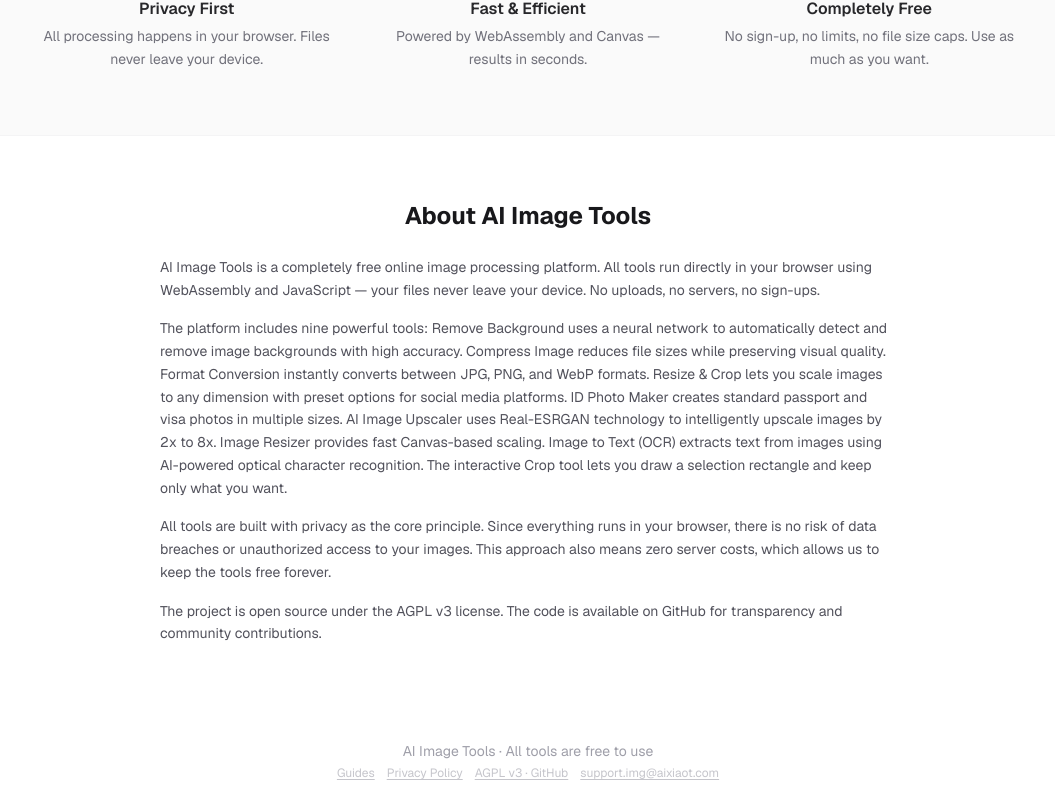
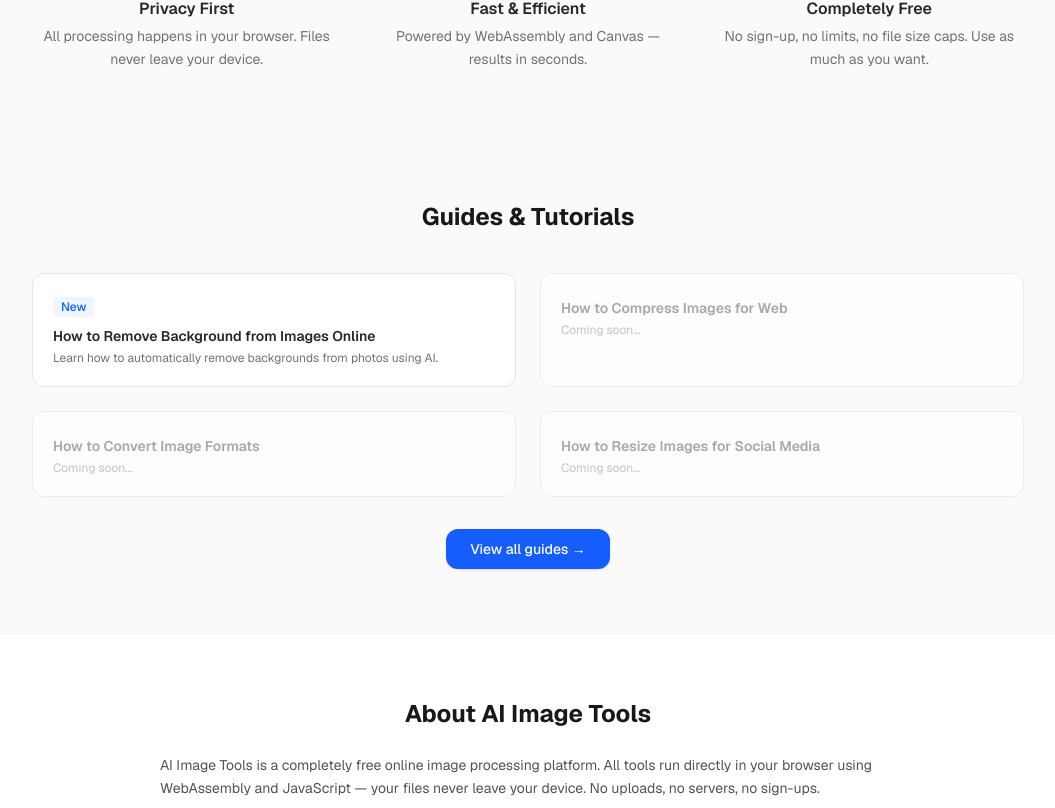
Before and after one commit to haizeigh/ai-image-tools, a Next.js app: page / in a window 1280 px wide. Shown: the part 1492-2300 px from the top of the page, without its empty margins (112-1167 px from the left). Built offline with nearby package versions, Linux system fonts and the light colour scheme.

Commit message:
Add Guides section to homepage with blog preview cards

```diff
--- a/src/app/page.tsx
+++ b/src/app/page.tsx
@@ -161,6 +161,39 @@
         </div>
       </section>
 
+      {/* Blog / Guides section */}
+      <section className="bg-zinc-50 dark:bg-zinc-900 border-y border-zinc-100 dark:border-zinc-800">
+        <div className="max-w-5xl mx-auto px-4 py-16">
+          <h2 className="text-2xl font-bold text-zinc-900 dark:text-zinc-100 mb-10 text-center">
+            Guides & Tutorials
+          </h2>
+          <div className="grid sm:grid-cols-2 gap-6">
+            <Link href="/blog/remove-background" className="block p-5 rounded-xl bg-white dark:bg-zinc-800 border border-zinc-200 dark:border-zinc-700 hover:border-blue-300 dark:hover:border-blue-600 hover:shadow-md transition-all">
+              <span className="text-xs font-medium text-blue-600 bg-blue-50 dark:bg-blue-900/30 px-2 py-0.5 rounded">New</span>
+              <h3 className="font-semibold text-zinc-800 dark:text-zinc-200 mt-2 mb-1 text-sm">How to Remove Background from Images Online</h3>
+              <p className="text-xs text-zinc-500">Learn how to automatically remove backgrounds from photos using AI.</p>
+            </Link>
+            <Link href="/blog/compress-image" className="block p-5 rounded-xl bg-white dark:bg-zinc-800 border border-zinc-200 dark:border-zinc-700 hover:border-blue-300 dark:hover:border-blue-600 hover:shadow-md transition-all opacity-60 pointer-events-none">
+              <h3 className="font-semibold text-zinc-500 mt-1 mb-1 text-sm">How to Compress Images for Web</h3>
+              <p className="text-xs text-zinc-400">Coming soon...</p>
+            </Link>
+            <Link href="/blog/convert-image-format" className="block p-5 rounded-xl bg-white dark:bg-zinc-800 border border-zinc-200 dark:border-zinc-700 hover:border-blue-300 dark:hover:border-blue-600 hover:shadow-md transition-all opacity-60 pointer-events-none">
+              <h3 className="font-semibold text-zinc-500 mt-1 mb-1 text-sm">How to Convert Image Formats</h3>
+              <p className="text-xs text-zinc-400">Coming soon...</p>
+            </Link>
+            <Link href="/blog/resize-image" className="block p-5 rounded-xl bg-white dark:bg-zinc-800 border border-zinc-200 dark:border-zinc-700 hover:border-blue-300 dark:hover:border-blue-600 hover:shadow-md transition-all opacity-60 pointer-events-none">
+              <h3 className="font-semibold text-zinc-500 mt-1 mb-1 text-sm">How to Resize Images for Social Media</h3>
+              <p className="text-xs text-zinc-400">Coming soon...</p>
+            </Link>
+          </div>
+          <div className="text-center mt-8">
+            <Link href="/blog" className="inline-flex items-center gap-1.5 px-6 py-2.5 rounded-xl bg-blue-600 text-white text-sm font-medium hover:bg-blue-700 transition-colors shadow-sm">
+              View all guides →
+            </Link>
+          </div>
+        </div>
+      </section>
+
       {/* About / SEO content */}
       <section className="max-w-3xl mx-auto px-4 py-16">
         <h2 className="text-2xl font-bold text-zinc-900 dark:text-zinc-100 mb-6 text-center">About AI Image Tools</h2>
```
